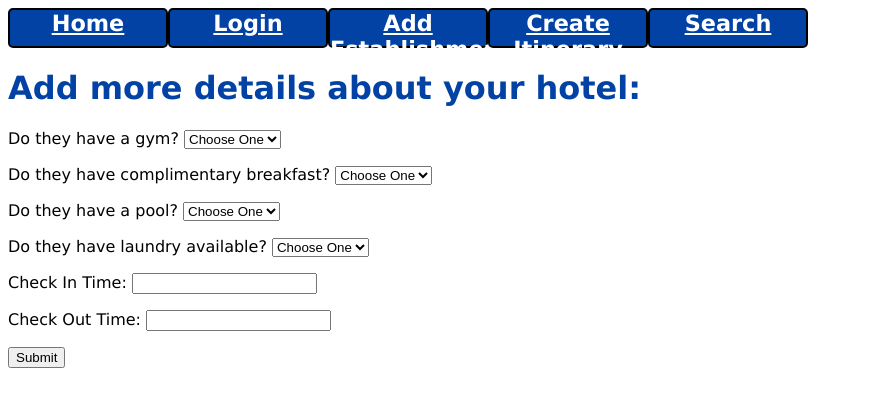
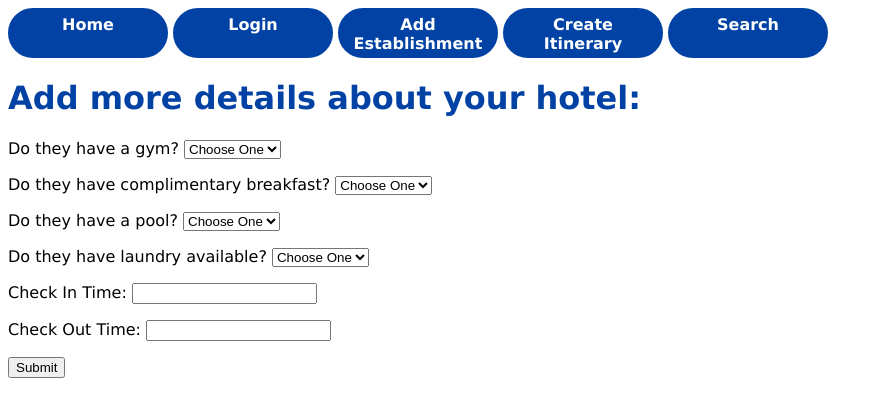
Before and after one commit to jn102/wander-wellesley, a Python web app: template templates/add-hotel.html in a window 1280 px wide. Shown: the top 417 px of the page, without its empty margins (0-883 px from the left). Run offline with Jinja, Linux system fonts and the light colour scheme; the template is opened without the code that fills it, so the values that code supplies are empty.

Commit message:
css stuff

```diff
--- a/db.py
+++ b/db.py
@@ -175,6 +175,7 @@ def check_password(conn, email, password):
                             WHERE email = %s''',
                             [email])
         return curs.fetchone()
+
 def delete_establishment(conn, eid):
     '''Deletes an establishment from the hotel/restaurant/activity tables
         and the general establishment table by eid.'''
--- a/static/style.css
+++ b/static/style.css
@@ -15,7 +15,7 @@ HTML {
     --color-focus: #0082be;   /* for focussed elements and mouseover on nav */
     --color-alert: #b51963;   /* for flashed messages and such. */
     --color-nav-fg: white;    /* foreground color of nav text. */
-    --font-family: Verdana;
+    --font-family: Verdana, Helvetica, Arial, sans-serif;
     font-family: var(--font-family)
 }
 
@@ -51,24 +51,26 @@ nav ul {
 nav > ul > li {
     flex: 0 0 auto;
     width: 10em;
+    padding-right: 5px;
 }
 
 nav button, nav a {
     display: block;
     box-sizing: border-box; /* easier to make button and A the same size */
     width: 100%;
-    height: 40px;
-    padding: 0px;
-    padding-bottom: 5px;
+    height: 50px;
+    padding: 5px;
+    padding-bottom: 0px;
     background-color: var(--color-header);
     color: var(--color-nav-fg);
-    border: 2px solid black;
-    border-radius: 5px;
+    border: 2px solid #0142A4;
+    border-radius: 25px;
     cursor: pointer;
     /* Firefox uses font -apple-system unless I repeat the font spec here. */
     font-family: var(--font-family);
     font-weight: bold;
-    font-size: 1.4rem;
+    font-size: 1rem;
+    text-decoration: none;
 }
 
 /* Only the top-level buttons are centered; lower ones are left-aligned. */
--- a/templates/base.html
+++ b/templates/base.html
@@ -17,7 +17,7 @@
     <li><a href="{{url_for('index')}}">Home</a></li>
     <li><a href="{{url_for('login')}}">Login</a></li>
     <li><a href="{{url_for('add_establishment')}}">Add Establishment</a></li>
-    <li><a href="{{url_for('add_itinerary')}}">Create Itinerary</a></li>
+    <li><a href="{{url_for('add_itinerary')}}">Create <br> Itinerary</a></li>
     <li><a href="{{url_for('search')}}">Search</a></li>
   </ul>
 </nav>
```
